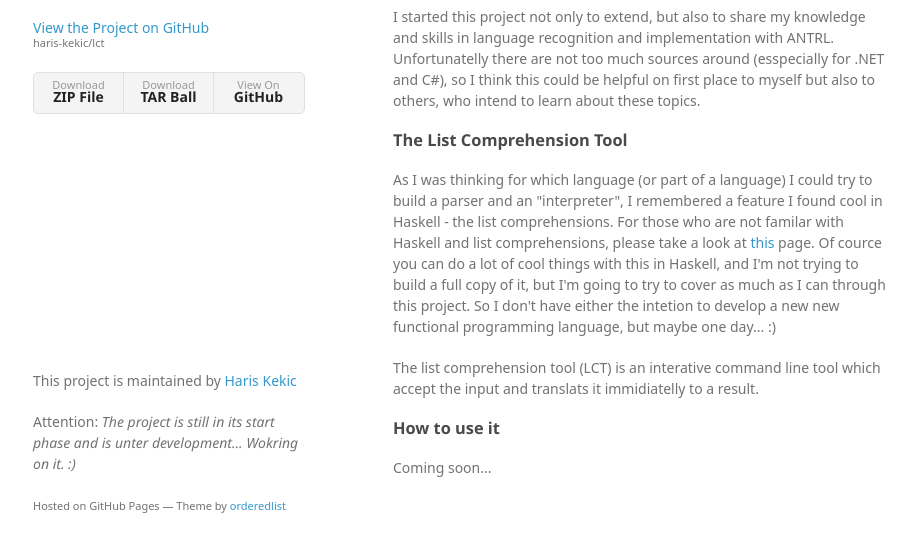
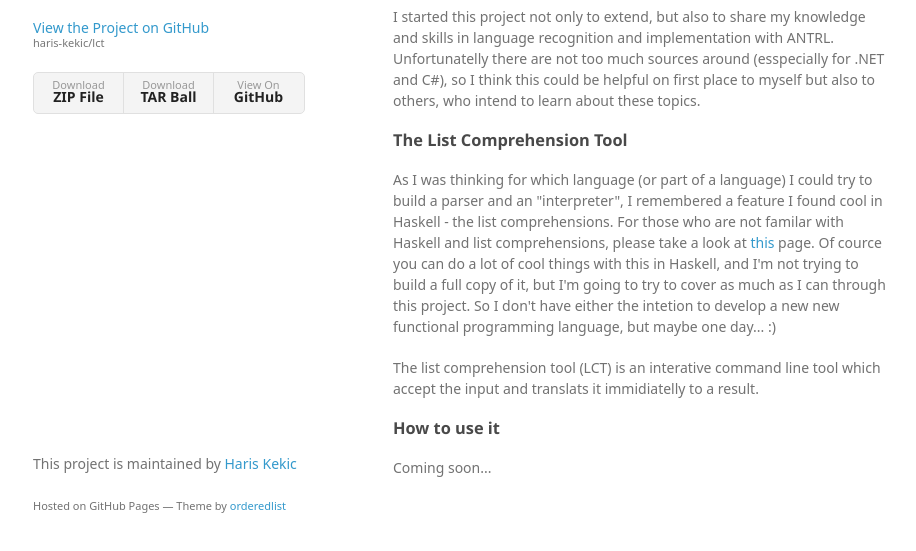
Before and after one commit to haris-kekic/lct, a plain HTML site: page index.html in a window 1280 px wide. Shown: the part 215-766 px from the top of the page, without its empty margins (177-1093 px from the left). Drawn offline with Linux system fonts and the light colour scheme; a web font is replaced by a local one.

Commit message:
Update index.html

```diff
--- a/index.html
+++ b/index.html
@@ -59,7 +59,6 @@
       </section>
       <footer>
         <p>This project is maintained by <a href="https://github.com/haris-kekic">Haris Kekic</a></p>
-        <p>Attention: <i>The project is still in its start phase and is unter development... Wokring on it. :)</i></p>
         <p><small>Hosted on GitHub Pages &mdash; Theme by <a href="https://github.com/orderedlist">orderedlist</a></small></p>
       </footer>
     </div>
```
